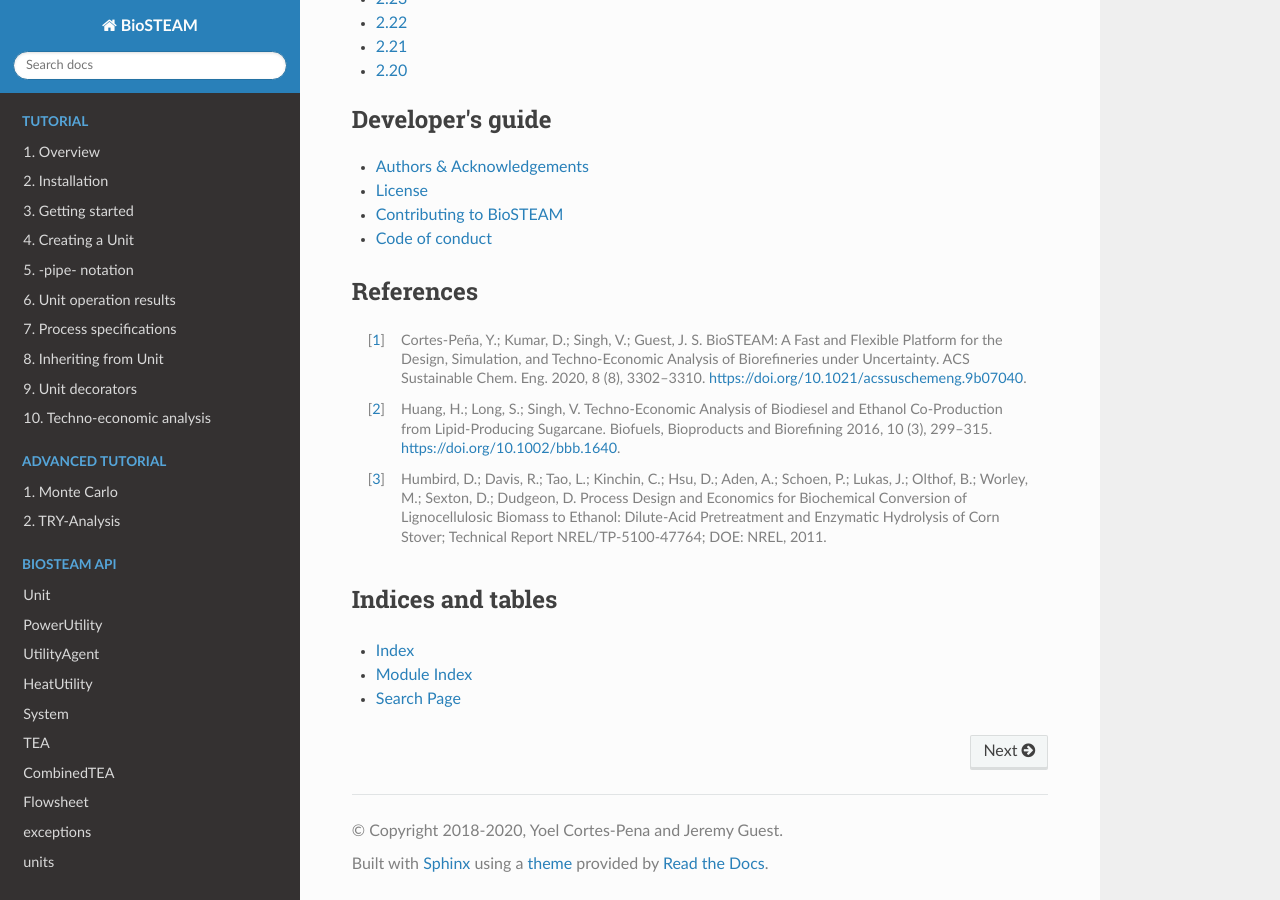
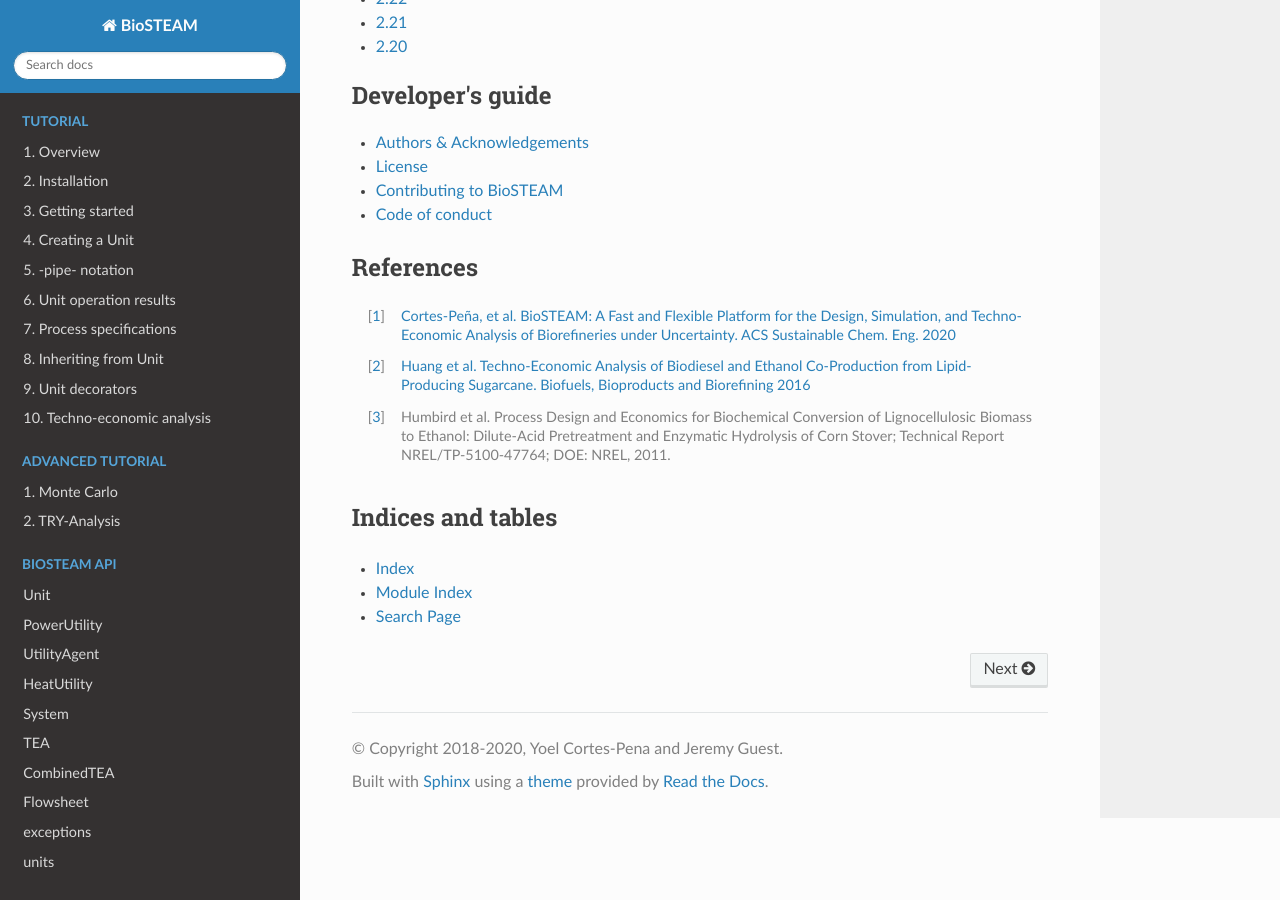
Before and after one commit to BioSTEAMDevelopmentGroup/biosteam, a Sphinx documentation site: the page built from docs/index.txt, in a window 1280 px wide and 900 px high, scrolled down 6313 px. Built offline with Sphinx 7.4.7 and the Read the Docs theme 2.0.0, drawn with Linux system fonts in a browser that asks for light colours; formulas are drawn with MathJax 3; pages that are not in the unit, such as notebooks, are missing from menus; some of the changed text lies outside the part shown.

```diff
--- a/docs/index.txt
+++ b/docs/index.txt
@@ -71,11 +71,13 @@
 Several studies have leveraged the BioSTEAM platform to compare conversion
 technologies and chart development pathways for various bioproducts:
 
-* Li, Y.; Bhagwat, S. S.; Cortés-Peña, Y. R.; Ki, D.; Rao, C. V.; Jin, Y.-S.; Guest, J. S. Sustainable Lactic Acid Production from Lignocellulosic Biomass. ACS Sustainable Chem. Eng. 2021, 9 (3), 1341–1351. https://doi.org/10.1021/acssuschemeng.0c08055.
+* `McClelland et al. Renewable linear alpha-olefins by base-catalyzed dehydration of biologically-derived fatty alcohols. Green Chemistry 2021 <https://doi.org/10.1039/D1GC00243K>`_
 
-* Sanchis-Sebastiá, M.; Gomis-Fons, J.; Galbe, M.; Wallberg, O. Techno-Economic Evaluation of Biorefineries Based on Low-Value Feedstocks Using the BioSTEAM Software: A Case Study for Animal Bedding. Processes 2020, 8 (8), 904. https://doi.org/10.3390/pr8080904.
+* `Li et al. Sustainable Lactic Acid Production from Lignocellulosic Biomass. ACS Sustainable Chem. Eng. 2021 <https://doi.org/10.1021/acssuschemeng.0c08055>`_
 
-* Shi, R.; Guest, J. S. BioSTEAM-LCA: An Integrated Modeling Framework for Agile Life Cycle Assessment of Biorefineries under Uncertainty. ACS Sustainable Chem. Eng. 2020, 8 (51), 18903–18914. https://doi.org/10.1021/acssuschemeng.0c05998.
+* `Sanchis-Sebastiá et al. Techno-Economic Evaluation of Biorefineries Based on Low-Value Feedstocks Using the BioSTEAM Software: A Case Study for Animal Bedding. Processes 2020 <https://doi.org/10.3390/pr8080904>`_
+
+* `Shi et al. An Integrated Modeling Framework for Agile Life Cycle Assessment of Biorefineries under Uncertainty. ACS Sustainable Chem. Eng. 2020 <https://doi.org/10.1021/acssuschemeng.0c05998>`_
 
 
 .. toctree::
@@ -145,11 +147,11 @@
 
 References
 ----------
-.. [1] Cortes-Peña, Y.; Kumar, D.; Singh, V.; Guest, J. S. BioSTEAM: A Fast and Flexible Platform for the Design, Simulation, and Techno-Economic Analysis of Biorefineries under Uncertainty. ACS Sustainable Chem. Eng. 2020, 8 (8), 3302–3310. https://doi.org/10.1021/acssuschemeng.9b07040.
+.. [1] `Cortes-Peña, et al. BioSTEAM: A Fast and Flexible Platform for the Design, Simulation, and Techno-Economic Analysis of Biorefineries under Uncertainty. ACS Sustainable Chem. Eng. 2020 <https://doi.org/10.1021/acssuschemeng.9b07040>`_
 
-.. [2] Huang, H.; Long, S.; Singh, V. Techno-Economic Analysis of Biodiesel and Ethanol Co-Production from Lipid-Producing Sugarcane. Biofuels, Bioproducts and Biorefining 2016, 10 (3), 299–315. https://doi.org/10.1002/bbb.1640.
+.. [2] `Huang et al. Techno-Economic Analysis of Biodiesel and Ethanol Co-Production from Lipid-Producing Sugarcane. Biofuels, Bioproducts and Biorefining 2016 <https://doi.org/10.1002/bbb.1640>`_
 
-.. [3] Humbird, D.; Davis, R.; Tao, L.; Kinchin, C.; Hsu, D.; Aden, A.; Schoen, P.; Lukas, J.; Olthof, B.; Worley, M.; Sexton, D.; Dudgeon, D. Process Design and Economics for Biochemical Conversion of Lignocellulosic Biomass to Ethanol: Dilute-Acid Pretreatment and Enzymatic Hydrolysis of Corn Stover; Technical Report NREL/TP-5100-47764; DOE: NREL, 2011.
+.. [3] Humbird et al. Process Design and Economics for Biochemical Conversion of Lignocellulosic Biomass to Ethanol: Dilute-Acid Pretreatment and Enzymatic Hydrolysis of Corn Stover; Technical Report NREL/TP-5100-47764; DOE: NREL, 2011.
 
 
 Indices and tables
```
Also changed, not shown: docs/CONTRIBUTING.rst (+7 -0 lines).
